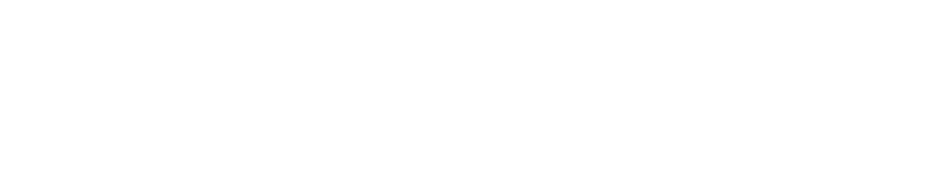
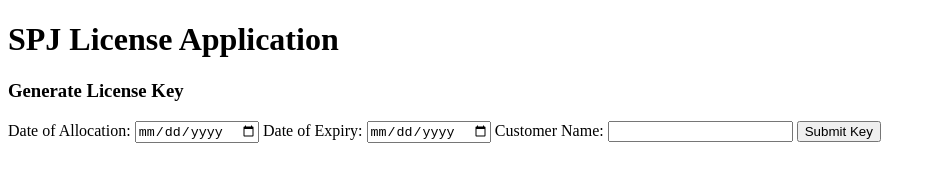
Before and after one commit to mlin367/SPJ-License-Application, a website: page client/index.html in a window 1280 px wide. Shown: the whole page, without its empty margins (0-936 px from the left). Drawn offline with Linux system fonts and the light colour scheme.

Commit message:
wrote some html for the application

```diff
--- a/client/index.html
+++ b/client/index.html
@@ -4,9 +4,17 @@
   <meta charset="UTF-8">
   <meta name="viewport" content="width=device-width, initial-scale=1.0">
   <meta http-equiv="X-UA-Compatible" content="ie=edge">
-  <title>Document</title>
+  <title>SPJ License Application</title>
 </head>
 <body>
+  <h1>SPJ License Application</h1>
+  <div class="generate">
+    <h3>Generate License Key</h3>
+    Date of Allocation: <input id="allocation" type="date" />
+    Date of Expiry: <input id="expiry" type="date" />
+    Customer Name: <input id="customer" maxlength="13"/>
+    <button>Submit Key</button>
+  </div>
 
 </body>
 </html>
--- a/package.json
+++ b/package.json
@@ -4,7 +4,8 @@
   "description": "Mini app for SPJ Solutions",
   "main": "index.js",
   "scripts": {
-    "test": "echo \"Error: no test specified\" && exit 1"
+    "test": "echo \"Error: no test specified\" && exit 1",
+    "start": "nodemon server.js"
   },
   "repository": {
     "type": "git",
```
